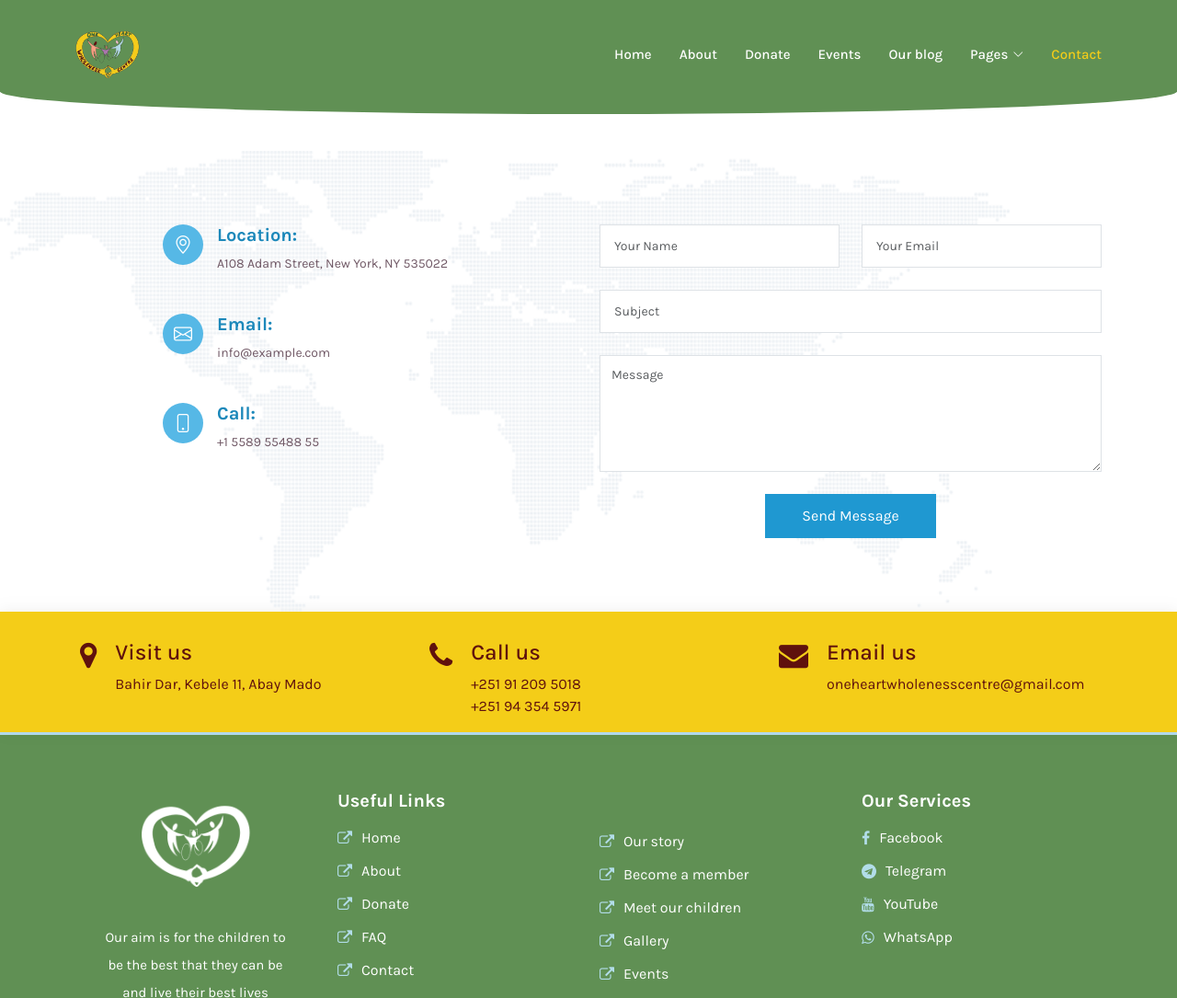
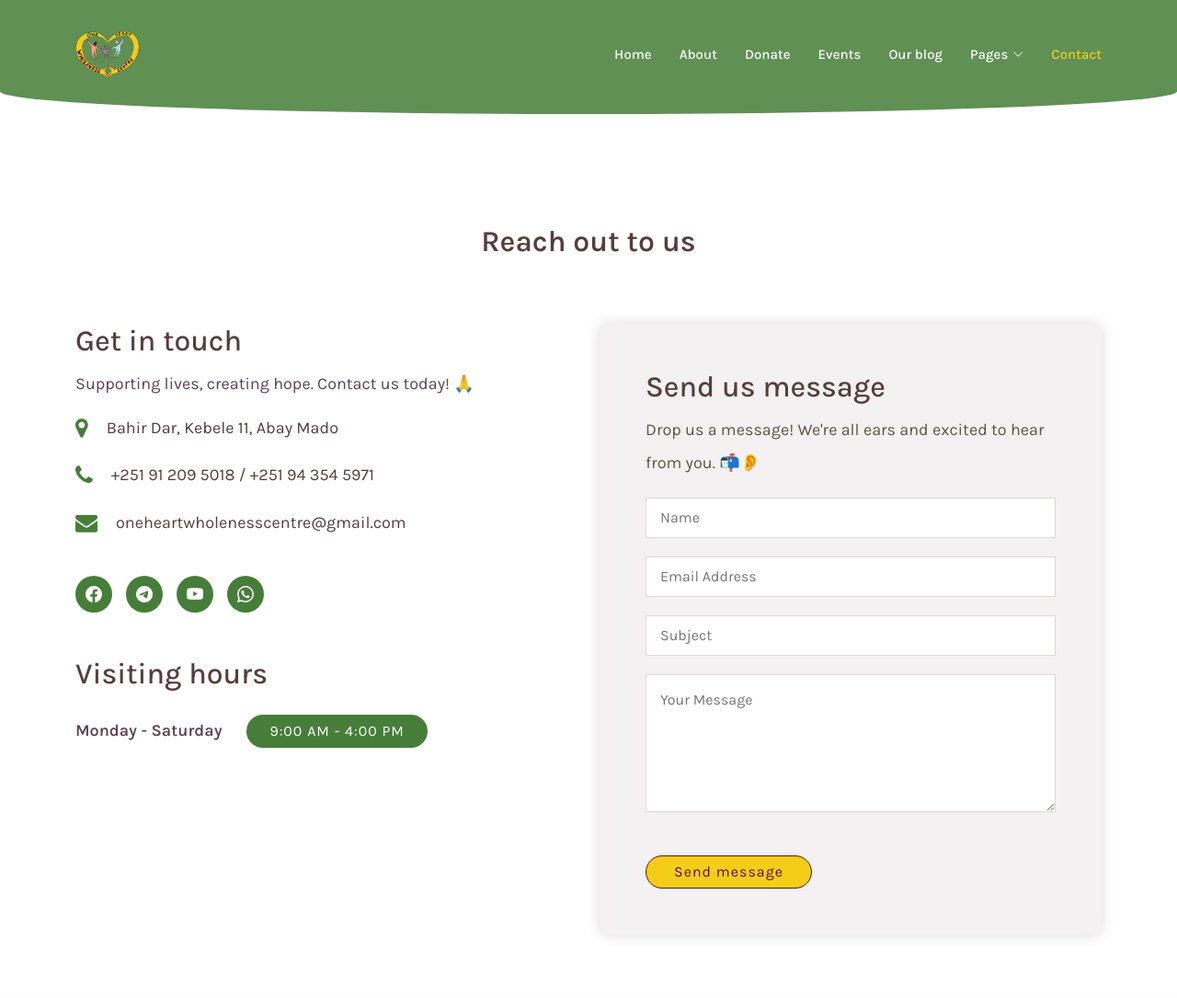
Before and after one commit to Surafel-Alayou/OHWC, a plain HTML site: page contact.html in a window 1280 px wide. Shown: the top 1085 px of the page at 92% size. Drawn offline with Linux system fonts and the light colour scheme.

Commit message:
Some changes

```diff
--- a/assets/css/main.css
+++ b/assets/css/main.css
@@ -510,7 +510,18 @@ section {
   background: #F4CD18;
   border: solid 1px #5F110D;
 }
-
+span.visiting-hour{
+  font-family: var(--font-secondary);
+  font-weight: 400;
+  font-size: 16px;
+  letter-spacing: 1px;
+  display: inline-block;
+  padding: 2px 25px;
+  border-radius: 50px;
+  transition: 0.5s;
+  color: #FFFFFF;
+  background: #467E39;
+}
 .btn-primary-ohwc:hover {
   color: #FFFFFF;
   background: #467E39;
@@ -1122,6 +1133,94 @@ section {
 @media screen and (max-width: 768px) {
   .contact-content {
     padding: 10px;
+  }
+}
+
+
+.contact-page {
+  margin-top: 30px;
+  padding: 80px 0;
+}
+
+.contact-page h4 {
+  color: #573D3D;
+  font-size: 24px;
+  font-weight: 400;
+  margin-bottom: 20px;
+}
+
+.contact-page p {
+  margin-bottom: 20px;
+  font-size: 15px;
+  font-size: 18px;
+  line-height: 2;
+  color: #5D4251;
+}
+.contact-page .social-links a {
+  font-size: 18px;
+  line-height: 0;
+  display: inline-block;
+  width: 40px;
+  height: 40px;
+  margin-right: 15px;
+  transition: 0.3s;
+  display: flex;
+  justify-content: center;
+  align-items: center;
+  background-color: #467E39;
+  color: #ffffff;
+  border-radius: 50px;
+}
+.contact-page-item {
+  position: relative;
+}
+
+.contact-page-item .icon i {
+  font-size: 24px;
+  line-height: 0;
+  margin-right: 20px;
+  margin-top: 10px;
+  color: #467E39;
+}
+
+.contact-page-item .title {
+  color: #573D3D;
+  font-size: 18px;
+  font-weight: 400;
+  margin-bottom: 30px;
+}
+
+.contact-page-item .title a {
+  color: #573D3D;
+  font-size: 18px;
+  font-weight: 400;
+  margin-bottom: 20px;
+}
+
+.contact-page-item .title a:hover {
+  color: #000000;
+}
+
+.contact-page-item .description {
+  line-height: 2;
+  font-size: 18px;
+  color: #000000;
+}
+@media screen and (max-width: 768px) {
+  .contact-page {
+    padding: 30px;
+    justify-content: center;
+    text-align: center;
+  }
+  .contact-page-item{
+    justify-content: center;
+  }
+
+  .contact-page-item i{
+    display: none;
+  }
+  .contact-page .social-links{
+    justify-content: center;
   }
 }
 
--- a/contact.html
+++ b/contact.html
@@ -79,72 +79,119 @@
     </header><!-- End Header -->
 
     <main id="main">
+      <div class="contact-page">
+        <div class="section-header">
+          <h2>Reach out to us</h2>
+        </div>
+        <div class="container" data-aos="fade-up" data-aos-delay="300">
+          <div class="row">
+            <div class="col-md-6">
+              <h2>Get in touch</h2>
+              <p>Supporting lives, creating hope. Contact us today! 🙏</p>
+              <div class="contact-page-item d-flex mt-3" data-aos="fade-up" data-aos-delay="100">
+                <div class="icon flex-shrink-0"><i class="fa fa-map-marker" aria-hidden="true"></i></div>
+                <div>
+                  <h4 class="title"><a href="#" class="stretched-link">Bahir Dar, Kebele 11, Abay Mado</a></h4>
+                </div>
+              </div>
+              <!-- End quick-address Item -->
 
-    <!-- ======= Contact Section ======= -->
-    <section id="contact" class="contact">
-      <div class="container position-relative" data-aos="fade-up">
+              <div class="contact-page-item d-flex" data-aos="fade-up" data-aos-delay="500">
+                <div class="icon flex-shrink-0"><i class="fa fa-phone" aria-hidden="true"></i></div>
+                <div>
+                  <h4 class="title"><a href="#" class="stretched-link">+251 91 209 5018 / +251 94 354 5971 </a></h4>
+                </div>
+              </div><!-- End quick-address Item -->
 
-        <div class="row gy-4 d-flex justify-content-end">
+              <div class="contact-page-item d-flex" data-aos="fade-up" data-aos-delay="600">
+                <div class="icon flex-shrink-0"><i class="fa fa-envelope" aria-hidden="true"></i></div>
+                <div>
+                  <h4 class="title"><a href="#" class="stretched-link">oneheartwholenesscentre@gmail.com</a></h4>
+                </div>
+              </div><!-- End quick-address Item -->
+              <div class="social-links d-flex  mt-3 mb-5">
+                <a href="#" class="twitter"><i class="bi bi-facebook"></i></a>
+                <a href="#" class="facebook"><i class="bi bi-telegram"></i></a>
+                <a href="#" class="instagram"><i class="bi bi-youtube"></i></a>
+                <a href="#" class="linkedin"><i class="bi bi-whatsapp"></i></a>
+              </div>
+              <h2 class="mb-4">Visiting hours</h2>
+              <p style="font-weight: 600;" class="mb-5">Monday - Saturday&nbsp;&nbsp;&nbsp;&nbsp;&nbsp;&nbsp;<span class="visiting-hour">9:00 AM - 4:00 PM</span></p>
+            </div>
 
-          <div class="col-lg-5" data-aos="fade-up" data-aos-delay="100">
-
-            <div class="info-item d-flex">
-              <i class="bi bi-geo-alt flex-shrink-0"></i>
-              <div>
-                <h4>Location:</h4>
-                <p>A108 Adam Street, New York, NY 535022</p>
+            <div class="col-md-6">
+              <div class="contact-content">
+                <div class="container">
+                  <div class="row">
+                    <form id="contact-form" action="" method="post">
+                      <div class="row">
+                        <h2>Send us message</h2>
+                        <p style="font-size: 18px; color: #5B5648;">Drop us a message! We're all ears and excited to hear from you. 📬👂</p>
+                        <div class="col-lg-12">
+                          <fieldset>
+                            <input type="name" name="name" id="name" placeholder="Name" autocomplete="on" required>
+                          </fieldset>
                         </div>
-            </div><!-- End Info Item -->
-
-            <div class="info-item d-flex">
-              <i class="bi bi-envelope flex-shrink-0"></i>
-              <div>
-                <h4>Email:</h4>
-                <p>info@example.com</p>
+                        <div class="col-lg-12">
+                          <fieldset>
+                            <input type="text" name="email" id="email" pattern="[^ @]*@[^ @]*" placeholder="Email Address" required="">
+                          </fieldset>
                         </div>
-            </div><!-- End Info Item -->
-
-            <div class="info-item d-flex">
-              <i class="bi bi-phone flex-shrink-0"></i>
-              <div>
-                <h4>Call:</h4>
-                <p>+1 5589 55488 55</p>
+                        <div class="col-lg-12">
+                          <fieldset>
+                            <input type="subject" name="subject" id="subject" placeholder="Subject" autocomplete="on" >
+                          </fieldset>
                         </div>
-            </div><!-- End Info Item -->
+                        <div class="col-lg-12">
+                          <fieldset>
+                            <textarea name="message" id="message" placeholder="Your Message"></textarea>
+                          </fieldset>
+                        </div>
+                        <div class="col-lg-12">
+                          <a href="#about" class="btn-primary-ohwc">Send message</a>
+                        </div>
+                      </div>
+                    </form>
 
                   </div>
-
-          <div class="col-lg-6" data-aos="fade-up" data-aos-delay="250">
-
-            <form action="forms/contact.php" method="post" role="form" class="php-email-form">
-              <div class="row">
-                <div class="col-md-6 form-group">
-                  <input type="text" name="name" class="form-control" id="name" placeholder="Your Name" required>
-                </div>
-                <div class="col-md-6 form-group mt-3 mt-md-0">
-                  <input type="email" class="form-control" name="email" id="email" placeholder="Your Email" required>
                 </div>
               </div>
-              <div class="form-group mt-3">
-                <input type="text" class="form-control" name="subject" id="subject" placeholder="Subject" required>
+
             </div>
-              <div class="form-group mt-3">
-                <textarea class="form-control" name="message" rows="5" placeholder="Message" required></textarea>
           </div>
-              <div class="my-3">
-                <div class="loading">Loading</div>
-                <div class="error-message"></div>
-                <div class="sent-message">Your message has been sent. Thank you!</div>
+
         </div>
-              <div class="text-center"><button type="submit">Send Message</button></div>
-            </form>
+      </div>
+      <div>
+        <div id="map">
+          <iframe src="https://www.google.com/maps/embed?pb=!1m18!1m12!1m3!1d7816.674176367992!2d37.41004558923007!3d11.599299288556415!2m3!1f0!2f0!3f0!3m2!1i1024!2i768!4f13.1!3m3!1m2!1s0x1644ce3754ddad93%3A0xc83abf54e1d1ff2c!2sABAY%20MADO%20MD%2C%20Bahir%20Dar!5e0!3m2!1sen!2set!4v1702360678124!5m2!1sen!2set" width="100%" frameborder="0" style="border:0; box-shadow: 0px 0px 15px rgba(0, 0, 0, 0.15); height: 500px;" allowfullscreen=""></iframe>
+        </div>
+      </div>
+      <section id="services-cards" class="services-cards">
+        <div class="container" data-aos="fade-up">
 
-          </div><!-- End Contact Form -->
+          <div class="row gy-4">
+
+            <div class="col-lg-6" data-aos="fade-up" data-aos-delay="100">
+              <div class="card-item">
+                <div class="row">
+                  <div class="col-xl-5">
+                    <div class="card-bg" style="background-image: url(assets/img/cards-1.jpg);"></div>
+                  </div>
+                  <div class="col-xl-7 d-flex align-items-center">
+                    <div class="card-body">
+                      <h4 class="card-title">Eligendi omnis sunt veritatis.</h4>
+                      <p>Fuga in dolorum et iste et culpa. Commodi possimus nesciunt modi voluptatem placeat deleniti adipisci. Cum delectus doloribus non veritatis. Officia temporibus illo magnam. Dolor eos et.</p>
+                    </div>
+                  </div>
+                </div>
+              </div>
+            </div><!-- End Card Item -->
 
           </div>
 
         </div>
-    </section><!-- End Contact Section -->
+      </section><!-- End Services Cards Section -->
 
     </main><!-- End #main -->
     <section id="quick-address-list" class="quick-address-list">
```
Also changed, not shown: index.html (+4 -4 lines). Lines whose indentation alone changed are shown as unchanged.
